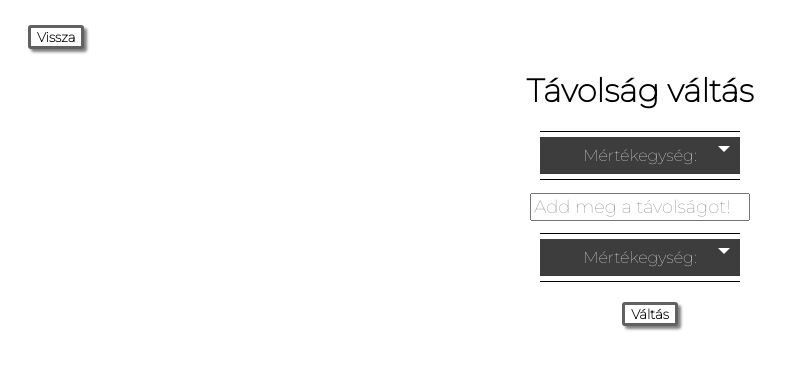
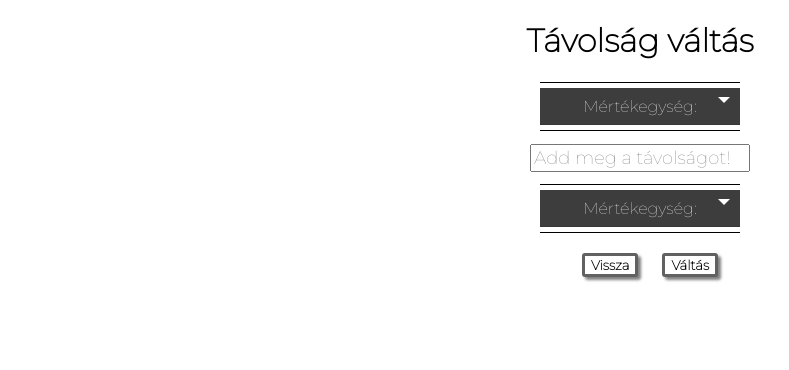
Before and after one commit to RolandHorvath/measure, a plain HTML site: page index.html in a window 1280 px wide. Shown: the whole page, without its empty margins (0-789 px from the left). Drawn offline with Linux system fonts and the light colour scheme.

Commit message:
vissza gomb2

```diff
--- a/index.html
+++ b/index.html
@@ -16,9 +16,6 @@
 
 </head>
 <body>
-  <div class="container" style="margin-top:2%">
-    <button onclick="temp()" class="btn">Vissza</button>
-  </div>
   <div class="container">
   <center><h1>Távolság váltás</h1></center>
   <center><div class="custom-select" style="width:200px; margin-top:1%;">
@@ -51,7 +48,10 @@
 
       <center><div><h2 id="elso"></h2></div></center>
 
-      <center><button class="btn" onclick="change()">Váltás</button></center>
+      <center>
+        <button onclick="temp()" class="btn">Vissza</button>
+        <button class="btn" onclick="change()">Váltás</button>
+      </center>
     </div>
 
       <script src="js/main.js"> </script>
```
